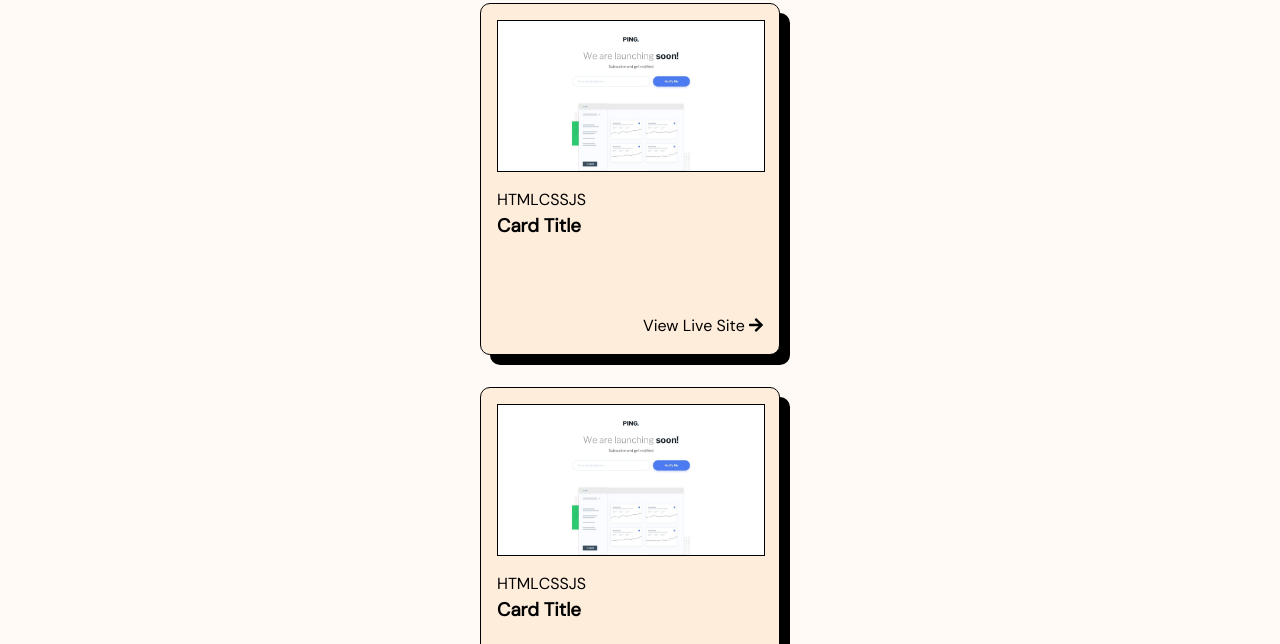
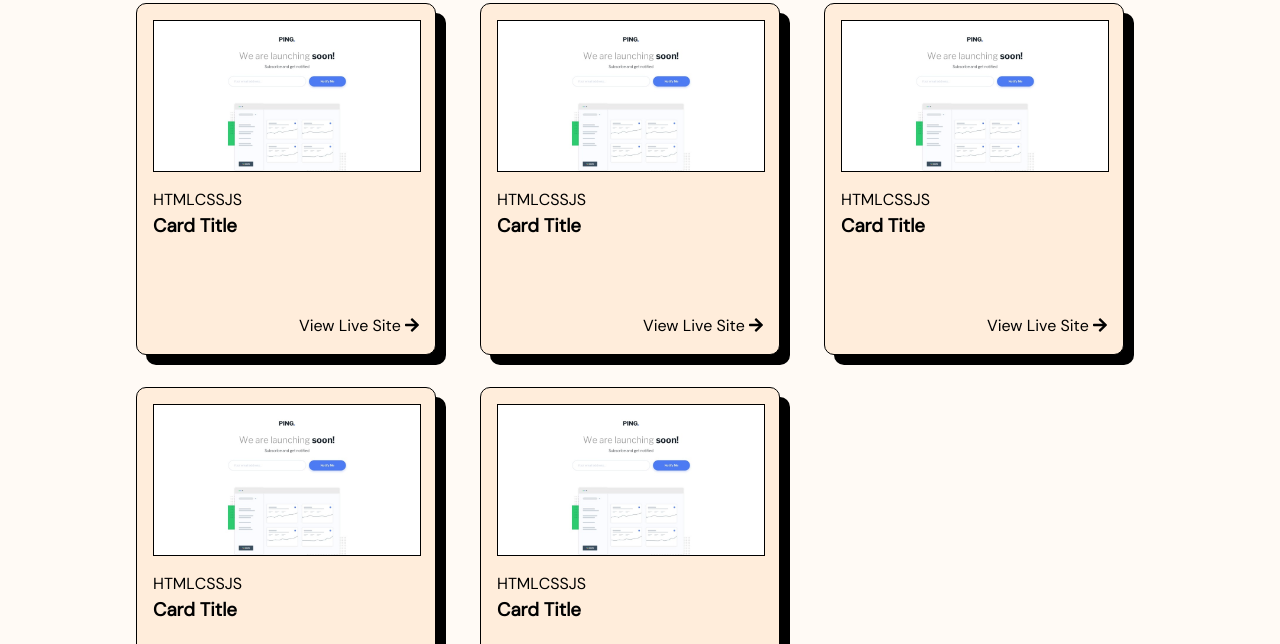
Before and after one commit to droopydev/fem-challenge, a Gatsby site in the folder packages/apps/main-app/: page / in a window 1280 px wide. Shown: the part 156-800 px from the top of the page. Built offline with nearby package versions, Linux system fonts and the light colour scheme; Gatsby itself is replaced by a stand-in of ours.

Commit message:
create grid styles for orientation landscape

```diff
--- a/packages/apps/main-app/src/pages/index.js
+++ b/packages/apps/main-app/src/pages/index.js
@@ -16,6 +16,8 @@ const IndexPage = () => {
             <ChallengeCard />
             <ChallengeCard />
             <ChallengeCard />
+            <ChallengeCard />
+            <ChallengeCard />
           </div>
       </main>
     </div>
--- a/packages/apps/main-app/src/styles/pages/HomePage.module.scss
+++ b/packages/apps/main-app/src/styles/pages/HomePage.module.scss
@@ -20,5 +20,15 @@
     display: grid;
     justify-items: center;
     row-gap: 2rem;
+}
 
+@media screen and (orientation: landscape) {
+    .mainWrapper {
+        max-width: 1000px;
+    }
+
+    .gridContainer {
+        grid-template-columns: repeat(3, 1fr);
+        gap: 2rem;
+    }
 }
```
